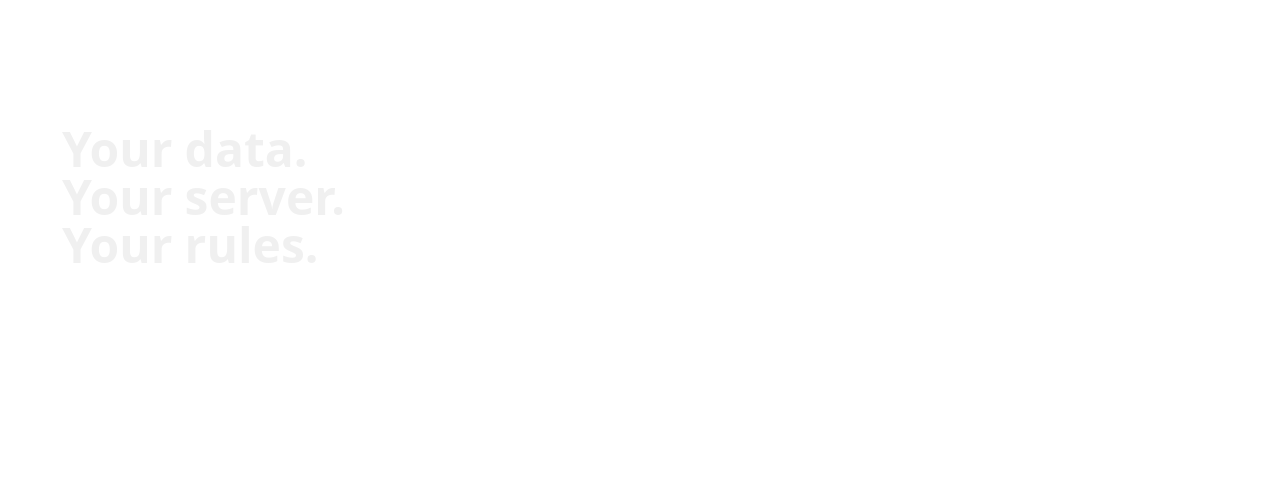
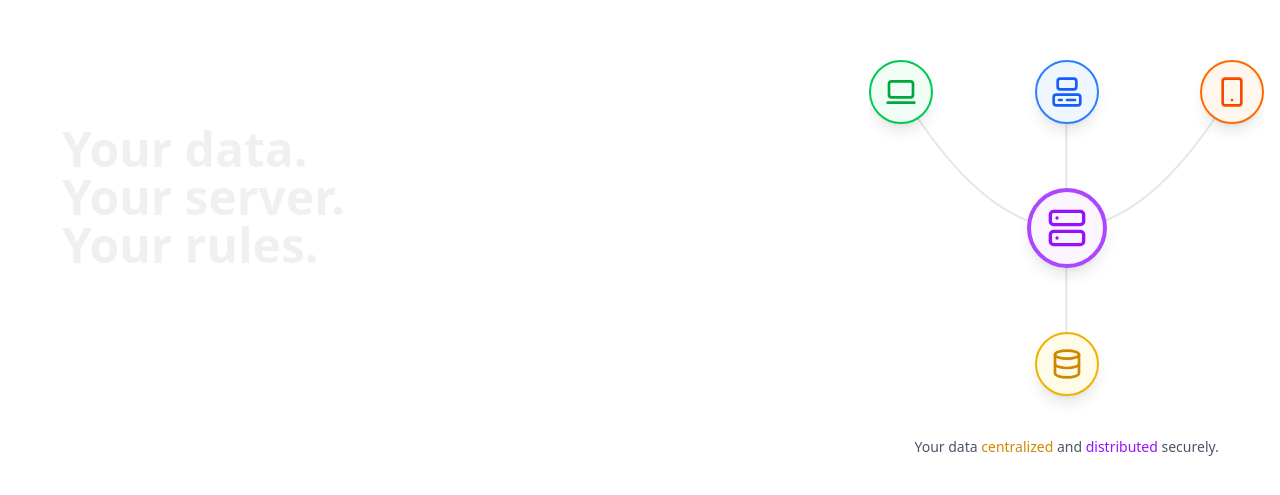
Before and after one commit to invoicerr-app/landing, a React (Vite) app: page / in a window 1280 px wide. Shown: the part 6285-6780 px from the top of the page. Built offline with nearby package versions, Linux system fonts and the light colour scheme.

Commit message:
✨ feat: Integrate ServerConnections component into ContentSections for enhanced connectivity display

```diff
--- a/src/components/content-sections.tsx
+++ b/src/components/content-sections.tsx
@@ -1,5 +1,6 @@
 import type { ContentSection } from '../types';
 import { IntegrationCircle } from './integration-circle';
+import { ServerConnections } from './server-connections';
 import { StatsCounters } from './stats-counters';
 import { TextReveal } from './ui/text-reveal';
 import { cn } from '@/lib/utils';
@@ -44,7 +45,9 @@ function ContentSections() {
                             ? "w-full flex flex-row justify-between items-start"
                             : index === 2
                                 ? "w-full flex flex-row justify-between items-start"
-                                : `w-1/3 text-${section.alignment} self-${section.position}`
+                                : index === 3
+                                    ? "w-full flex flex-row justify-between items-start"
+                                    : `w-1/3 text-${section.alignment} self-${section.position}`
                     )}
                 >
 
@@ -59,7 +62,7 @@ function ContentSections() {
                         </div>
                     )}
 
-                    <div className={index === 1 || index === 2 ? "w-1/3" : "w-full"}>
+                    <div className={index === 1 || index === 2 || index === 3 ? "w-1/3" : "w-full"}>
                         <TextReveal description={section.description}>
                             {section.title}
                         </TextReveal>
@@ -75,6 +78,16 @@ function ContentSections() {
                             </div>
                         </div>
                     )}
+
+                    {index === 3 && (
+                        <div className="w-1/3">
+                            <div className="relative z-0 h-[200vh]">
+                                <div className="sticky top-0 mx-auto flex h-[50%] max-w-4xl items-center bg-transparent px-4 py-20">
+                                    <ServerConnections />
+                                </div>
+                            </div>
+                        </div>
+                    )}
                 </section>
             ))}
         </section>
```
